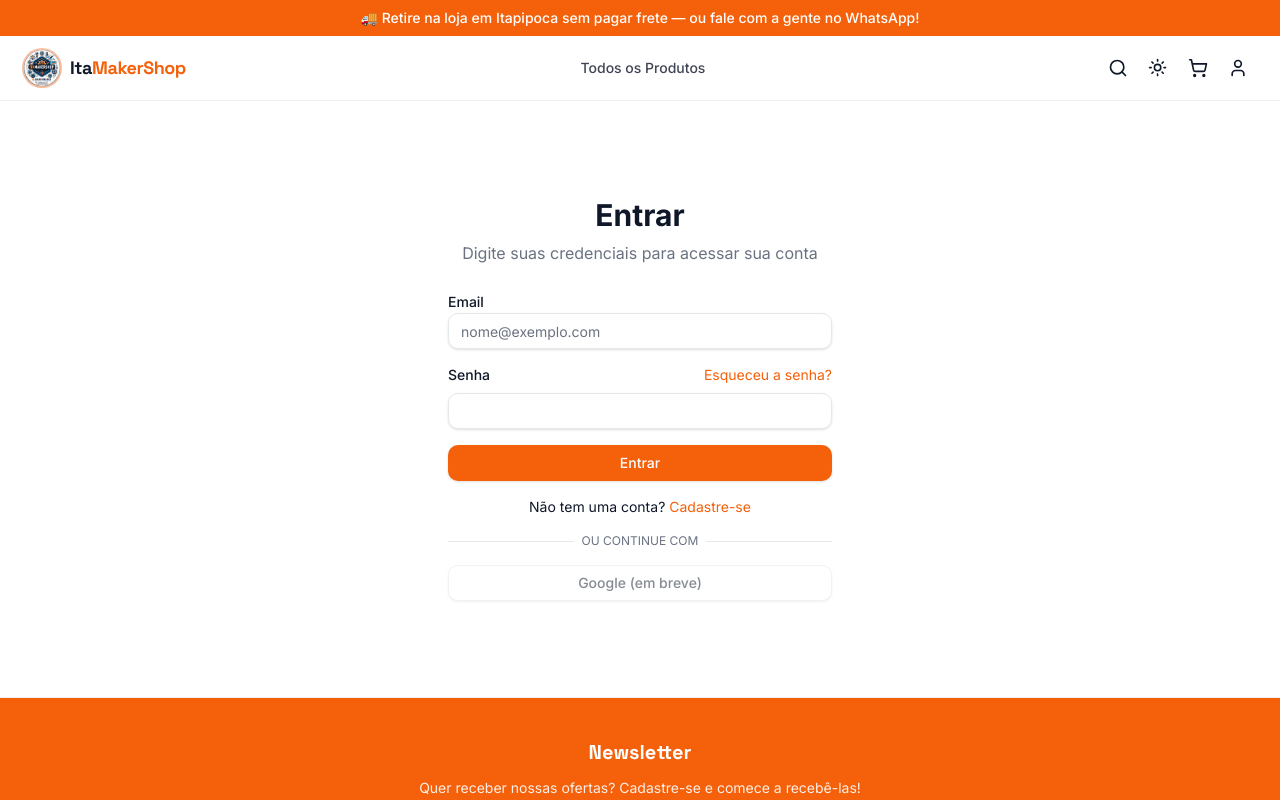
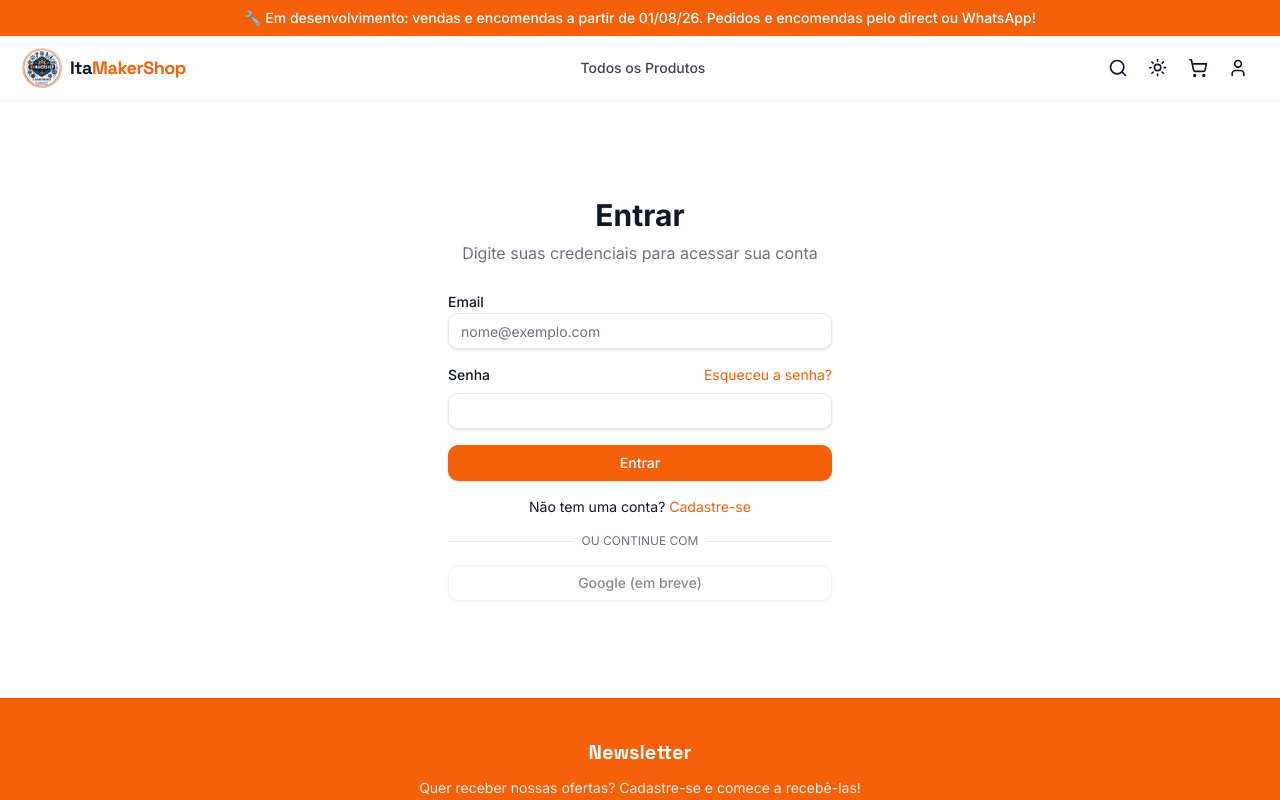
Before and after one commit to itagamificaedu-cpu/itamakershop-sistema-, a Next.js app: page /login in a window 1280 px wide. Shown: the top 800 px of the page. Built offline with nearby package versions, Linux system fonts and the light colour scheme; no server answers.

Commit message:
feat: banner de aviso 'em desenvolvimento' ate 01/08/26, depois volta ao banner padrao

```diff
--- a/src/components/layout/promo-bar.tsx
+++ b/src/components/layout/promo-bar.tsx
@@ -1,9 +1,14 @@
-const PROMO_MESSAGE = "🚚 Retire na loja em Itapipoca sem pagar frete — ou fale com a gente no WhatsApp!"
+const ANNOUNCEMENT_DEADLINE = new Date("2026-08-01T00:00:00-03:00")
+const ANNOUNCEMENT_MESSAGE =
+  "🔧 Em desenvolvimento: vendas e encomendas a partir de 01/08/26. Pedidos e encomendas pelo direct ou WhatsApp!"
+const DEFAULT_MESSAGE = "🚚 Retire na loja em Itapipoca sem pagar frete — ou fale com a gente no WhatsApp!"
 
 export default function PromoBar() {
+  const message = new Date() < ANNOUNCEMENT_DEADLINE ? ANNOUNCEMENT_MESSAGE : DEFAULT_MESSAGE
+
   return (
     <div className="w-full bg-primary py-2 text-center text-xs font-medium text-primary-foreground sm:text-sm">
-      {PROMO_MESSAGE}
+      {message}
     </div>
   )
 }
```
